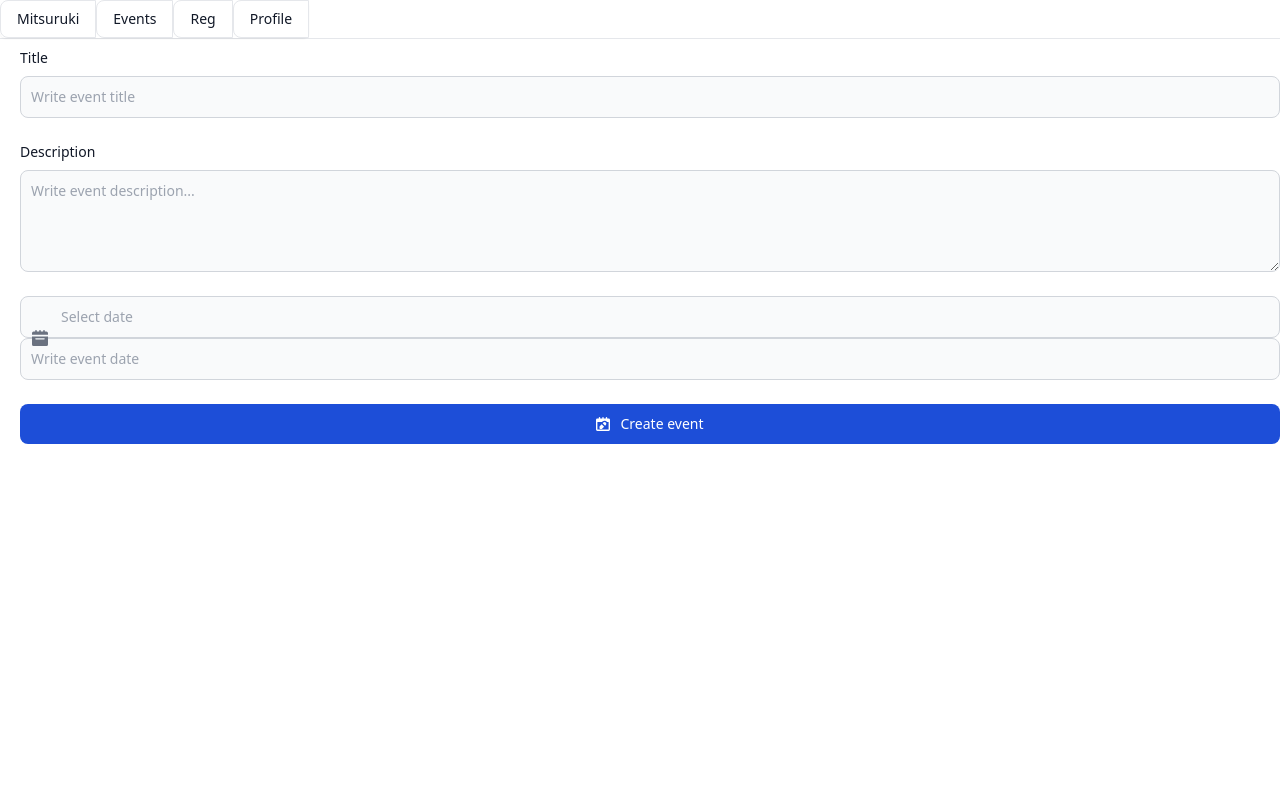
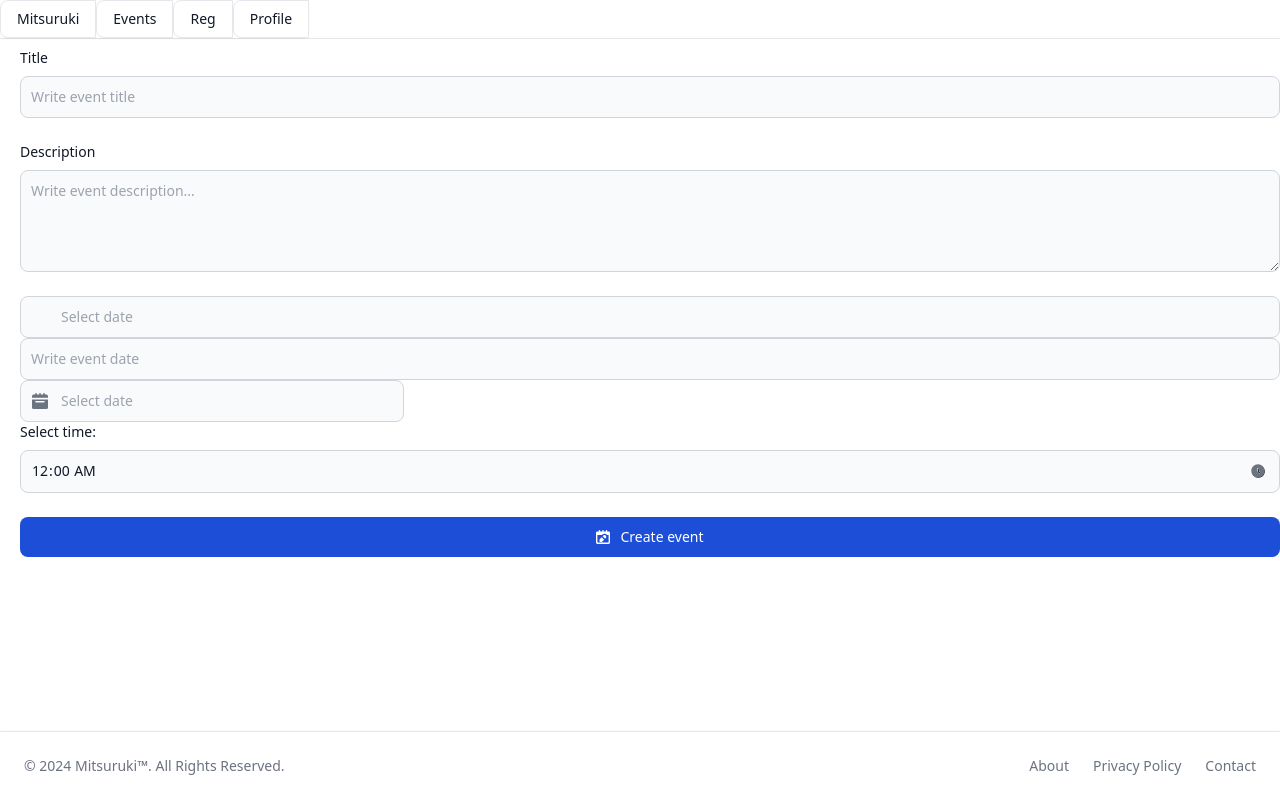
Before and after one commit to vsilvanska/mitsu_projet, a Flask app: template templates/events.html in a window 1280 px wide. Run offline with Flask 3, Linux system fonts and the light colour scheme; the template is opened without the code that fills it, so the values that code supplies are empty.

Commit message:
date and time picker

```diff
--- a/package.json
+++ b/package.json
@@ -1,5 +1,6 @@
 {
   "dependencies": {
+    "flowbite-datepicker": "^1.2.6",
     "npm": "^10.5.2",
     "nvm": "^0.0.4",
     "tailwindcss": "^3.4.3"
--- a/static/dist/output.css
+++ b/static/dist/output.css
@@ -657,13 +657,38 @@
   top: 0.625rem;
 }
 
+.bottom-0 {
+  bottom: 0px;
+}
+
+.end-0 {
+  inset-inline-end: 0px;
+}
+
 .z-20 {
   z-index: 20;
+}
+
+.z-40 {
+  z-index: 40;
+}
+
+.z-50 {
+  z-index: 50;
+}
+
+.m-4 {
+  margin: 1rem;
 }
 
 .mx-auto {
   margin-left: auto;
   margin-right: auto;
+}
+
+.my-4 {
+  margin-top: 1rem;
+  margin-bottom: 1rem;
 }
 
 .mb-2 {
@@ -698,6 +723,38 @@
   margin-top: 5rem;
 }
 
+.me-4 {
+  margin-inline-end: 1rem;
+}
+
+.mt-3 {
+  margin-top: 0.75rem;
+}
+
+.ms-3 {
+  margin-inline-start: 0.75rem;
+}
+
+.mt-2 {
+  margin-top: 0.5rem;
+}
+
+.me-3 {
+  margin-inline-end: 0.75rem;
+}
+
+.ms-2 {
+  margin-inline-start: 0.5rem;
+}
+
+.mt-14 {
+  margin-top: 3.5rem;
+}
+
+.mt-4 {
+  margin-top: 1rem;
+}
+
 .block {
   display: block;
 }
@@ -754,12 +847,73 @@
   width: 100%;
 }
 
+.w-5 {
+  width: 1.25rem;
+}
+
+.w-6 {
+  width: 1.5rem;
+}
+
+.w-64 {
+  width: 16rem;
+}
+
+.max-w-screen-xl {
+  max-width: 1280px;
+}
+
+.max-w-sm {
+  max-width: 24rem;
+}
+
+.max-w-\[8rem\] {
+  max-width: 8rem;
+}
+
+.flex-1 {
+  flex: 1 1 0%;
+}
+
+.flex-shrink-0 {
+  flex-shrink: 0;
+}
+
+.-translate-x-full {
+  --tw-translate-x: -100%;
+  transform: translate(var(--tw-translate-x), var(--tw-translate-y)) rotate(var(--tw-rotate)) skewX(var(--tw-skew-x)) skewY(var(--tw-skew-y)) scaleX(var(--tw-scale-x)) scaleY(var(--tw-scale-y));
+}
+
+.list-none {
+  list-style-type: none;
+}
+
+.grid-cols-2 {
+  grid-template-columns: repeat(2, minmax(0, 1fr));
+}
+
+.grid-cols-3 {
+  grid-template-columns: repeat(3, minmax(0, 1fr));
+}
+
+.flex-wrap {
+  flex-wrap: wrap;
+}
+
 .items-center {
   align-items: center;
 }
 
+.justify-start {
+  justify-content: flex-start;
+}
+
 .justify-center {
   justify-content: center;
+}
+
+.justify-between {
+  justify-content: space-between;
 }
 
 .gap-4 {
@@ -815,6 +1004,18 @@
 
 .border-l-8 {
   border-left-width: 8px;
+}
+
+.border-t {
+  border-top-width: 1px;
+}
+
+.border-r {
+  border-right-width: 1px;
+}
+
+.border-dashed {
+  border-style: dashed;
 }
 
 .border-gray-200 {
@@ -861,12 +1062,30 @@
   background-color: rgb(255 255 255 / var(--tw-bg-opacity));
 }
 
+.bg-blue-100 {
+  --tw-bg-opacity: 1;
+  background-color: rgb(219 234 254 / var(--tw-bg-opacity));
+}
+
+.bg-gray-800 {
+  --tw-bg-opacity: 1;
+  background-color: rgb(31 41 55 / var(--tw-bg-opacity));
+}
+
 .p-2 {
   padding: 0.5rem;
 }
 
 .p-2\.5 {
   padding: 0.625rem;
+}
+
+.p-4 {
+  padding: 1rem;
+}
+
+.p-3 {
+  padding: 0.75rem;
 }
 
 .px-3 {
@@ -919,6 +1153,42 @@
   padding-left: 1.25rem;
 }
 
+.pb-4 {
+  padding-bottom: 1rem;
+}
+
+.pt-20 {
+  padding-top: 5rem;
+}
+
+.pt-4 {
+  padding-top: 1rem;
+}
+
+.pl-11 {
+  padding-left: 2.75rem;
+}
+
+.ps-10 {
+  padding-inline-start: 2.5rem;
+}
+
+.ps-3 {
+  padding-inline-start: 0.75rem;
+}
+
+.pe-3 {
+  padding-inline-end: 0.75rem;
+}
+
+.pe-3\.5 {
+  padding-inline-end: 0.875rem;
+}
+
+.text-left {
+  text-align: left;
+}
+
 .text-base {
   font-size: 1rem;
   line-height: 1.5rem;
@@ -943,6 +1223,10 @@
 
 .uppercase {
   text-transform: uppercase;
+}
+
+.leading-none {
+  line-height: 1;
 }
 
 .text-gray-400 {
@@ -975,10 +1259,44 @@
   color: rgb(255 255 255 / var(--tw-text-opacity));
 }
 
+.text-blue-800 {
+  --tw-text-opacity: 1;
+  color: rgb(30 64 175 / var(--tw-text-opacity));
+}
+
+.text-gray-800 {
+  --tw-text-opacity: 1;
+  color: rgb(31 41 55 / var(--tw-text-opacity));
+}
+
 .shadow-sm {
   --tw-shadow: 0 1px 2px 0 rgb(0 0 0 / 0.05);
   --tw-shadow-colored: 0 1px 2px 0 var(--tw-shadow-color);
   box-shadow: var(--tw-ring-offset-shadow, 0 0 #0000), var(--tw-ring-shadow, 0 0 #0000), var(--tw-shadow);
+}
+
+.shadow {
+  --tw-shadow: 0 1px 3px 0 rgb(0 0 0 / 0.1), 0 1px 2px -1px rgb(0 0 0 / 0.1);
+  --tw-shadow-colored: 0 1px 3px 0 var(--tw-shadow-color), 0 1px 2px -1px var(--tw-shadow-color);
+  box-shadow: var(--tw-ring-offset-shadow, 0 0 #0000), var(--tw-ring-shadow, 0 0 #0000), var(--tw-shadow);
+}
+
+.transition {
+  transition-property: color, background-color, border-color, text-decoration-color, fill, stroke, opacity, box-shadow, transform, filter, -webkit-backdrop-filter;
+  transition-property: color, background-color, border-color, text-decoration-color, fill, stroke, opacity, box-shadow, transform, filter, backdrop-filter;
+  transition-property: color, background-color, border-color, text-decoration-color, fill, stroke, opacity, box-shadow, transform, filter, backdrop-filter, -webkit-backdrop-filter;
+  transition-timing-function: cubic-bezier(0.4, 0, 0.2, 1);
+  transition-duration: 150ms;
+}
+
+.transition-transform {
+  transition-property: transform;
+  transition-timing-function: cubic-bezier(0.4, 0, 0.2, 1);
+  transition-duration: 150ms;
+}
+
+.duration-75 {
+  transition-duration: 75ms;
 }
 
 .hover\:bg-blue-800:hover {
@@ -1047,11 +1369,104 @@
   --tw-ring-color: rgb(29 78 216 / var(--tw-ring-opacity));
 }
 
+.focus\:ring-gray-200:focus {
+  --tw-ring-opacity: 1;
+  --tw-ring-color: rgb(229 231 235 / var(--tw-ring-opacity));
+}
+
+.focus\:ring-gray-300:focus {
+  --tw-ring-opacity: 1;
+  --tw-ring-color: rgb(209 213 219 / var(--tw-ring-opacity));
+}
+
+.group:hover .group-hover\:text-gray-900 {
+  --tw-text-opacity: 1;
+  color: rgb(17 24 39 / var(--tw-text-opacity));
+}
+
+@media (min-width: 640px) {
+  .sm\:mt-0 {
+    margin-top: 0px;
+  }
+
+  .sm\:ml-64 {
+    margin-left: 16rem;
+  }
+
+  .sm\:hidden {
+    display: none;
+  }
+
+  .sm\:translate-x-0 {
+    --tw-translate-x: 0px;
+    transform: translate(var(--tw-translate-x), var(--tw-translate-y)) rotate(var(--tw-rotate)) skewX(var(--tw-skew-x)) skewY(var(--tw-skew-y)) scaleX(var(--tw-scale-x)) scaleY(var(--tw-scale-y));
+  }
+
+  .sm\:text-center {
+    text-align: center;
+  }
+
+  .sm\:text-2xl {
+    font-size: 1.5rem;
+    line-height: 2rem;
+  }
+}
+
+@media (min-width: 768px) {
+  .md\:me-6 {
+    margin-inline-end: 1.5rem;
+  }
+
+  .md\:me-24 {
+    margin-inline-end: 6rem;
+  }
+
+  .md\:flex {
+    display: flex;
+  }
+
+  .md\:items-center {
+    align-items: center;
+  }
+
+  .md\:justify-between {
+    justify-content: space-between;
+  }
+
+  .md\:p-6 {
+    padding: 1.5rem;
+  }
+}
+
+@media (min-width: 1024px) {
+  .lg\:px-5 {
+    padding-left: 1.25rem;
+    padding-right: 1.25rem;
+  }
+
+  .lg\:pl-3 {
+    padding-left: 0.75rem;
+  }
+}
+
+.rtl\:justify-end:where([dir="rtl"], [dir="rtl"] *) {
+  justify-content: flex-end;
+}
+
 .rtl\:space-x-reverse:where([dir="rtl"], [dir="rtl"] *) > :not([hidden]) ~ :not([hidden]) {
   --tw-space-x-reverse: 1;
 }
 
+.rtl\:text-right:where([dir="rtl"], [dir="rtl"] *) {
+  text-align: right;
+}
+
 @media (prefers-color-scheme: dark) {
+  .dark\:divide-gray-600 > :not([hidden]) ~ :not([hidden]) {
+    --tw-divide-opacity: 1;
+    border-color: rgb(75 85 99 / var(--tw-divide-opacity));
+  }
+
   .dark\:border-gray-600 {
     --tw-border-opacity: 1;
     border-color: rgb(75 85 99 / var(--tw-border-opacity));
--- a/templates/base.html
+++ b/templates/base.html
@@ -6,6 +6,9 @@
     <link rel="stylesheet" href="{{ url_for('static', filename='dist/output.css') }}">
 </head>
 <body>
+
+
+
     <nav class="bg-white dark:bg-gray-900 fixed w-full z-20 top-0 start-0 border-b border-gray-200 dark:border-gray-600">
         <div class="inline-flex rounded-md shadow-sm">
             <a href="{{ url_for('index') }}" class="px-4 py-2 text-sm font-medium text-gray-900 bg-white border border-gray-200 rounded-s-lg hover:bg-gray-100 focus:z-10 focus:ring-2 focus:ring-blue-700 focus:text-blue-700 dark:bg-gray-800 dark:border-gray-700 dark:text-white dark:hover:text-white dark:hover:bg-gray-700 dark:focus:ring-blue-500 dark:focus:text-white">
@@ -23,5 +26,23 @@
         </div>
     </nav>
     {% block content %}{% endblock %}
+
+
+    <footer class="fixed bottom-0 left-0 z-20 w-full p-4 bg-white border-t border-gray-200 shadow md:flex md:items-center md:justify-between md:p-6 dark:bg-gray-800 dark:border-gray-600">
+        <span class="text-sm text-gray-500 sm:text-center dark:text-gray-400">© 2024 <a href="https://flowbite.com/" class="hover:underline">Mitsuruki™</a>. All Rights Reserved.
+        </span>
+        <ul class="flex flex-wrap items-center mt-3 text-sm font-medium text-gray-500 dark:text-gray-400 sm:mt-0">
+            <li>
+                <a href="#" class="hover:underline me-4 md:me-6">About</a>
+            </li>
+            <li>
+                <a href="#" class="hover:underline me-4 md:me-6">Privacy Policy</a>
+            </li>
+            <li>
+                <a href="#" class="hover:underline">Contact</a>
+            </li>
+        </ul>
+    </footer>
+
 </body>
 </html>
--- a/templates/events.html
+++ b/templates/events.html
@@ -30,6 +30,30 @@
                </div>
                <input datepicker="" datepicker-autohide datepicker-buttons="" type="text" class="bg-gray-50 border border-gray-300 text-gray-900 text-sm rounded-lg focus:ring-blue-500 focus:border-blue-500 block w-full pl-10 p-2.5 dark:bg-gray-700 dark:border-gray-600 dark:placeholder-gray-400 dark:text-white dark:focus:ring-blue-500 dark:focus:border-blue-500 datepicker-input" placeholder="Select date">
                <input type="text" id="date" class="bg-gray-50 border border-gray-300 text-gray-900 text-sm rounded-lg focus:ring-blue-500 focus:border-blue-500 block w-full p-2.5 dark:bg-gray-700 dark:border-gray-600 dark:placeholder-gray-400 dark:text-white dark:focus:ring-blue-500 dark:focus:border-blue-500" placeholder="Write event date" required />
+
+               <div class="relative max-w-sm">
+                  <div class="absolute inset-y-0 start-0 flex items-center ps-3 pointer-events-none">
+                     <svg class="w-4 h-4 text-gray-500 dark:text-gray-400" aria-hidden="true" xmlns="http://www.w3.org/2000/svg" fill="currentColor" viewBox="0 0 20 20">
+                        <path d="M20 4a2 2 0 0 0-2-2h-2V1a1 1 0 0 0-2 0v1h-3V1a1 1 0 0 0-2 0v1H6V1a1 1 0 0 0-2 0v1H2a2 2 0 0 0-2 2v2h20V4ZM0 18a2 2 0 0 0 2 2h16a2 2 0 0 0 2-2V8H0v10Zm5-8h10a1 1 0 0 1 0 2H5a1 1 0 0 1 0-2Z"/>
+                     </svg>
+                  </div>
+                  <input datepicker datepicker-title="Flowbite datepicker" type="text" class="bg-gray-50 border border-gray-300 text-gray-900 text-sm rounded-lg focus:ring-blue-500 focus:border-blue-500 block w-full ps-10 p-2.5 dark:bg-gray-700 dark:border-gray-600 dark:placeholder-gray-400 dark:text-white dark:focus:ring-blue-500 dark:focus:border-blue-500" placeholder="Select date">
+               </div>
+
+
+               <form class="max-w-[8rem] mx-auto">
+                  <label for="time" class="block mb-2 text-sm font-medium text-gray-900 dark:text-white">Select time:</label>
+                  <div class="relative">
+                     <div class="absolute inset-y-0 end-0 top-0 flex items-center pe-3.5 pointer-events-none">
+                        <svg class="w-4 h-4 text-gray-500 dark:text-gray-400" aria-hidden="true" xmlns="http://www.w3.org/2000/svg" fill="currentColor" viewBox="0 0 24 24">
+                              <path fill-rule="evenodd" d="M2 12C2 6.477 6.477 2 12 2s10 4.477 10 10-4.477 10-10 10S2 17.523 2 12Zm11-4a1 1 0 1 0-2 0v4a1 1 0 0 0 .293.707l3 3a1 1 0 0 0 1.414-1.414L13 11.586V8Z" clip-rule="evenodd"/>
+                        </svg>
+                     </div>
+                     <input type="time" id="time" class="bg-gray-50 border leading-none border-gray-300 text-gray-900 text-sm rounded-lg focus:ring-blue-500 focus:border-blue-500 block w-full p-2.5 dark:bg-gray-700 dark:border-gray-600 dark:placeholder-gray-400 dark:text-white dark:focus:ring-blue-500 dark:focus:border-blue-500" min="09:00" max="18:00" value="00:00" required />
+                  </div>
+               </form>
+
+
          </div>
          <button type="submit" class="text-white justify-center flex items-center bg-blue-700 hover:bg-blue-800 w-full focus:ring-4 focus:ring-blue-300 font-medium rounded-lg text-sm px-5 py-2.5 mb-2 dark:bg-blue-600 dark:hover:bg-blue-700 focus:outline-none dark:focus:ring-blue-800"><svg class="w-3.5 h-3.5 me-2.5" aria-hidden="true" xmlns="http://www.w3.org/2000/svg" fill="currentColor" viewBox="0 0 20 20">
                <path d="M18 2h-2V1a1 1 0 0 0-2 0v1h-3V1a1 1 0 0 0-2 0v1H6V1a1 1 0 0 0-2 0v1H2a2 2 0 0 0-2 2v14a2 2 0 0 0 2 2h16a2 2 0 0 0 2-2V4a2 2 0 0 0-2-2ZM2 18V7h6.7l.4-.409A4.309 4.309 0 0 1 15.753 7H18v11H2Z"/>
```
Also changed, not shown: other parts of static/dist/output.css (+125 -0 lines), app.py (+8 -0 lines), package-lock.json.
